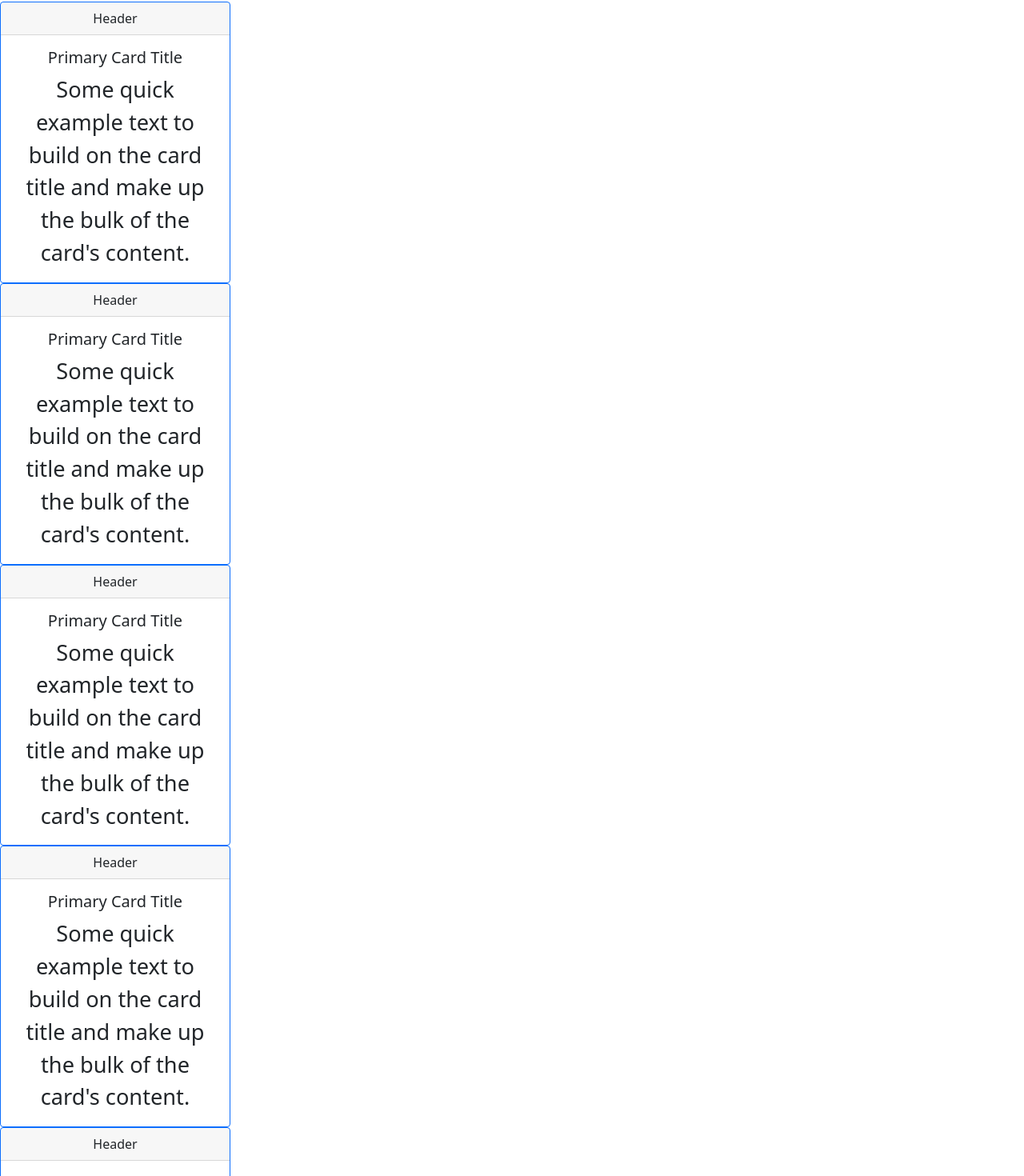
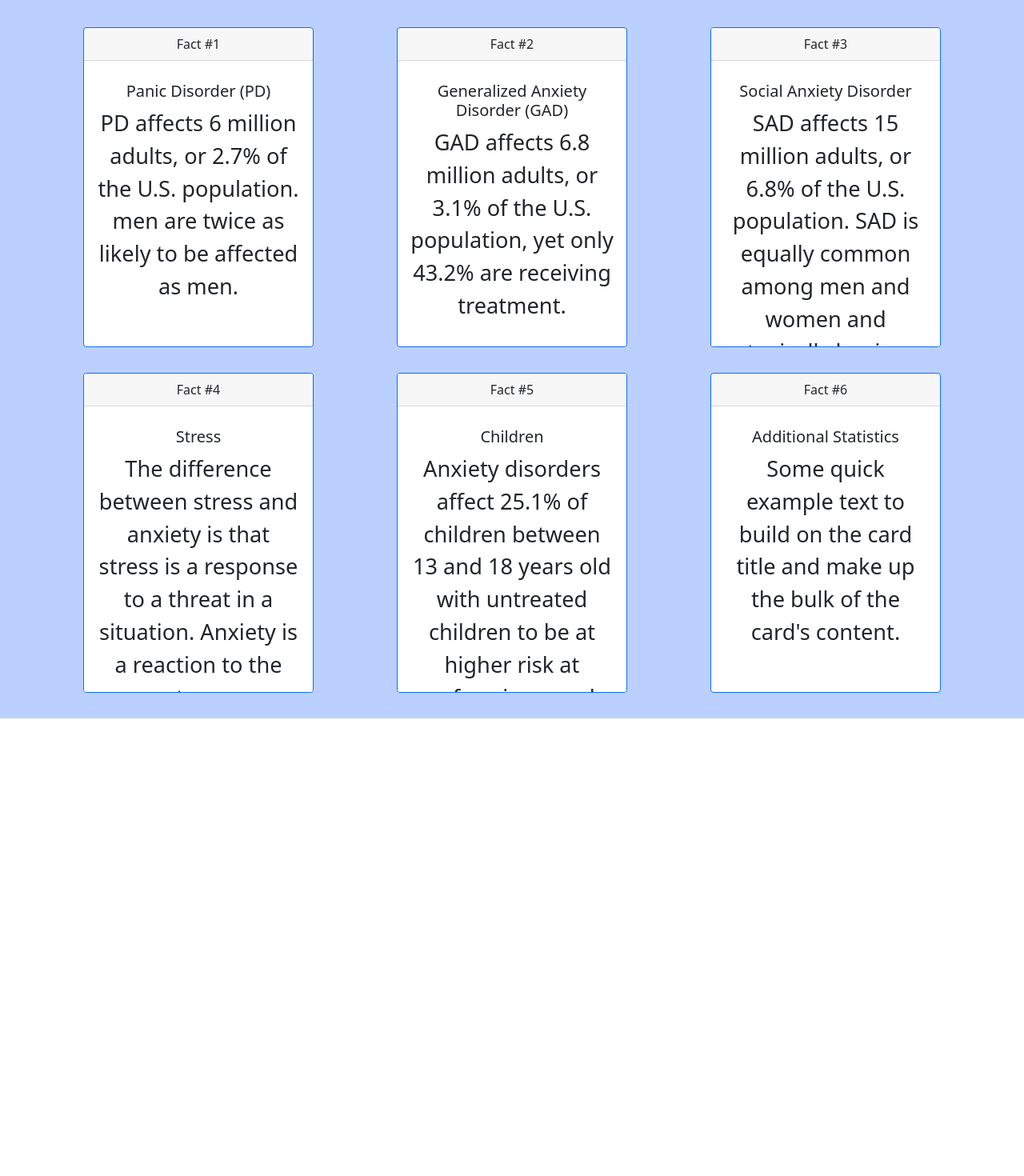
Before and after one commit to tCarina/Just_Breathe, a React (Create React App) app: page /home in a window 1280 px wide. Shown: the part 78-1548 px from the top of the page at 80% size. After the commit the page ends 976 px from the top, so only its background shows below. Built offline with nearby package versions, Linux system fonts and the light colour scheme.

Commit message:
Home page cards

```diff
--- a/src/Components/Home.js
+++ b/src/Components/Home.js
@@ -1,75 +1,89 @@
 import NavBar from "./Navbar";
 import Card from "react-bootstrap/Card";
-import { Row, Col } from "react-bootstrap";
+import "../Styles/Home.css";
 export default function Home() {
   return (
-    <div>
+    <div className="Home">
       {" "}
       <NavBar />
-      HOME PAGE
-      <Col>
-        <Card border="primary" style={{ width: "18rem" }}>
-          <Card.Header>Header</Card.Header>
+      General Information
+          <div className="card-facts">
+          <div className="card2">
+        <Card border="primary" style={{ width: "18rem" }} >
+          <Card.Header>Fact #1</Card.Header>
           <Card.Body>
-            <Card.Title>Primary Card Title</Card.Title>
+            <Card.Title>Panic Disorder (PD)</Card.Title>
+            <Card.Text>
+              PD affects 6 million adults, or 2.7% of the U.S. population. men
+              are twice as likely to be affected as men.
+            </Card.Text>
+          </Card.Body>
+        </Card>
+        </div>
+        <div className="card3">
+        <Card border="primary" style={{ width: "18rem" }} >
+          <Card.Header>Fact #2</Card.Header>
+          <Card.Body>
+            <Card.Title>Generalized Anxiety Disorder (GAD)</Card.Title>
+            <Card.Text>
+              GAD affects 6.8 million adults, or 3.1% of the U.S. population,
+              yet only 43.2% are receiving treatment.
+            </Card.Text>
+          </Card.Body>
+        </Card>
+        </div>
+        <div className="card4">
+        <Card border="primary" style={{ width: "18rem" }} >
+          <Card.Header>Fact #3</Card.Header>
+          <Card.Body>
+            <Card.Title>Social Anxiety Disorder</Card.Title>
+            <Card.Text>
+              SAD affects 15 million adults, or 6.8% of the U.S. population. SAD
+              is equally common among men and women and typically begins around
+              age 13.
+            </Card.Text>
+          </Card.Body>
+        </Card>
+        </div>
+        <div className="card5">
+        <Card border="primary" style={{ width: "18rem" }} >
+          <Card.Header>Fact #4</Card.Header>
+          <Card.Body>
+            <Card.Title>Stress</Card.Title>
+            <Card.Text>
+              The difference between stress and anxiety is that stress is a
+              response to a threat in a situation. Anxiety is a reaction to the
+              stress.
+            </Card.Text>
+          </Card.Body>
+        </Card>
+        </div>
+        <div className="card6">
+        <Card border="primary" style={{ width: "18rem" }} >
+          <Card.Header>Fact #5</Card.Header>
+          <Card.Body>
+            <Card.Title>Children</Card.Title>
+            <Card.Text>
+              Anxiety disorders affect 25.1% of children between 13 and 18 years
+              old with untreated children to be at higher risk at performing
+              poorly in school.
+            </Card.Text>
+          </Card.Body>
+        </Card>
+        </div>
+        <div className="card7">
+        <Card border="primary" style={{ width: "18rem" }} >
+          <Card.Header>Fact #6</Card.Header>
+          <Card.Body>
+            <Card.Title>Additional Statistics</Card.Title>
             <Card.Text>
               Some quick example text to build on the card title and make up the
               bulk of the card's content.
             </Card.Text>
           </Card.Body>
         </Card>
-        <Card border="primary" style={{ width: "18rem" }}>
-          <Card.Header>Header</Card.Header>
-          <Card.Body>
-            <Card.Title>Primary Card Title</Card.Title>
-            <Card.Text>
-              Some quick example text to build on the card title and make up the
-              bulk of the card's content.
-            </Card.Text>
-          </Card.Body>
-        </Card>
-        <Card border="primary" style={{ width: "18rem" }}>
-          <Card.Header>Header</Card.Header>
-          <Card.Body>
-            <Card.Title>Primary Card Title</Card.Title>
-            <Card.Text>
-              Some quick example text to build on the card title and make up the
-              bulk of the card's content.
-            </Card.Text>
-          </Card.Body>
-        </Card>
-        <Card border="primary" style={{ width: "18rem" }}>
-          <Card.Header>Header</Card.Header>
-          <Card.Body>
-            <Card.Title>Primary Card Title</Card.Title>
-            <Card.Text>
-              Some quick example text to build on the card title and make up the
-              bulk of the card's content.
-            </Card.Text>
-          </Card.Body>
-        </Card>
-        <Card border="primary" style={{ width: "18rem" }}>
-          <Card.Header>Header</Card.Header>
-          <Card.Body>
-            <Card.Title>Primary Card Title</Card.Title>
-            <Card.Text>
-              Some quick example text to build on the card title and make up the
-              bulk of the card's content.
-            </Card.Text>
-          </Card.Body>
-        </Card>
-        <Card border="primary" style={{ width: "18rem" }}>
-          <Card.Header>Header</Card.Header>
-          <Card.Body>
-            <Card.Title>Primary Card Title</Card.Title>
-            <Card.Text>
-              Some quick example text to build on the card title and make up the
-              bulk of the card's content.
-            </Card.Text>
-          </Card.Body>
-        </Card>
-        <br />
-      </Col>
+        </div>
+        </div>
     </div>
   );
 }
--- /dev/null
+++ b/src/Styles/Home.css
@@ -0,0 +1,39 @@
+.Home{
+    background-color: #BBD0FF;
+}
+.card-facts{
+    display: flex;
+    flex-direction: row;
+    flex-wrap: wrap;
+    justify-content: space-evenly;
+    padding: 1em;
+}
+
+.card{
+    min-height: 25em;
+    max-height: 25em;
+    overflow-y: scroll;
+    display: grid;
+    grid-template-columns: repeat(3, 1fr);
+    gap: 10px;
+    margin: 1em;
+}
+
+.card-body{
+    padding-bottom: 1.5em;
+}
+
+.card2{
+    grid-column: 1/4;
+    grid-row: 1;
+}
+
+.card3{
+    grid-column: 2/4;
+    grid-row: 1;
+}
+
+.card4{
+    grid-column: 3/4;
+    grid-row: 1;
+}
```
Also changed, not shown: src/Components/About.js (+8 -12 lines), src/Styles/Question.css (deleted).
